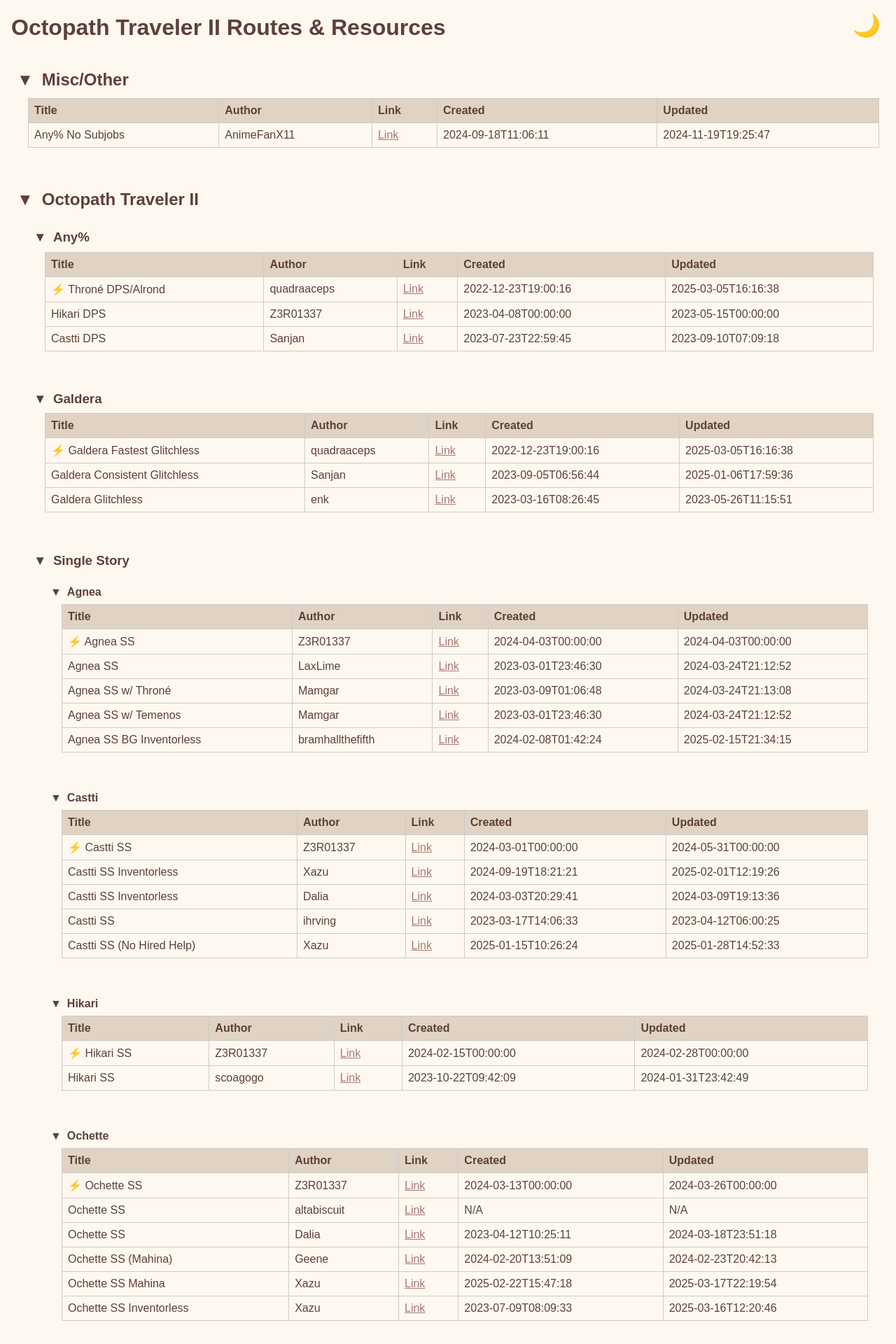
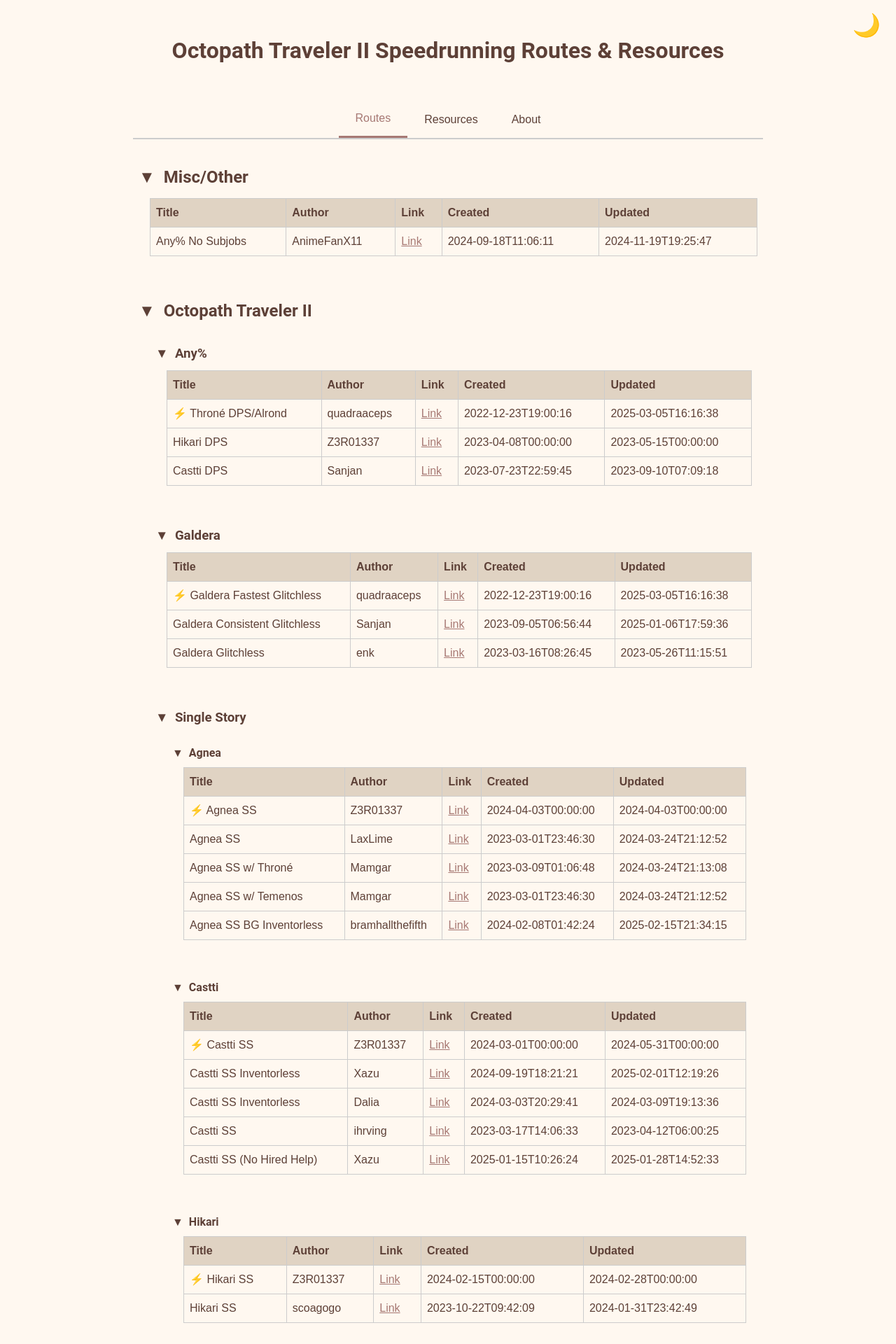
Before and after one commit to yetanotherf0rked/octopath2-stuff, a Jekyll site: the page built from index.html, in a window 1280 px wide. Shown: the top 1920 px of the page at 70% size. Built offline with Jekyll 4.4.1, drawn with Linux system fonts in a browser that asks for light colours.

Commit message:
added back the tabs, updated style, updated ABOUT.md

```diff
--- a/ABOUT.md
+++ b/ABOUT.md
@@ -1,14 +1,16 @@
-## About
-
-This is a collection of Octopath Traveler II's routes and ressources. Routes' timestamps are dynamically generated when they are not specified manually.
-You can always get the routes in the pinned messages of each server.
-To contribute (add a route, correct a mistake, suggest a feature) consider making a PR.
+- This is a collection of [Octopath Traveler II](https://octopathtraveler.fandom.com/wiki/Octopath_Traveler_II)'s speedrunning routes and ressources.
+- Routes' creation and update dates are dynamically generated when these are not specified manually.
+- You can always get the routes in the pinned messages of each server on the Discord.
+- To contribute (add a route, correct a mistake, suggest a feature) consider making a PR in [this repo](https://github.com/yetanotherf0rked/octopath2-stuff). Instructions to contribute are provided in the *README*.
 
 ## Changelog
 
-- **1/21/2025:** Created, added "BG Table" in Resources.
-- **1/23/2025:** Added "Deep One%" by sneakypeek. Added the "About" section.
-- **1/29/2025:** Added "All Inventor Skills" by sneakypeek.
-- **3/26/2025:** Added "Ochette Single Story Mahina" by Xazu.
-- **3/31/2025:** Added ⚡for fastest routes. Added Modding Discord. Re-organized stuff.
-- **4/01/2025:** Transferring the project to a Github Pages with dynamically generated timestamps.
+- **2025/01/21:** Created, added "BG Table" in Resources.
+- **2025/01/23:** Added "Deep One%" by sneakypeek. Added the "About" section.
+- **2025/01/29:** Added "All Inventor Skills" by sneakypeek.
+- **2025/03/26:** Added "Ochette Single Story Mahina" by Xazu.
+- **2025/03/31:** Added ⚡for fastest routes. Added Modding Discord. Re-organized stuff.
+- **2025/04/01:** Transferring the project to a Github Pages with dynamically generated timestamps.
+
+*Created with ❤️ by [@sneakypeek](https://linktr.ee/sneaky314k) and maintained with 💖 by the [Octopath Traveler Speedrunning Community](https://discord.com/invite/cN3y7mC).*<br />
+*Thanks to [Xazu](https://www.speedrun.com/users/Xazu), [DaliaAsTrue](https://www.speedrun.com/users/DaliaAsTrue) and [ConfirmDeny](https://www.speedrun.com/users/ConfirmDeny) for their ideas and availability.*
--- a/_config.yml
+++ b/_config.yml
@@ -1 +1 @@
-title: "Octopath Traveler II Routes & Resources"
+title: "Octopath Traveler II Speedrunning Routes & Resources"
--- a/assets/css/style.css
+++ b/assets/css/style.css
@@ -1,3 +1,84 @@
+/* Default Fonts */
+body {
+  font-family: "Roboto", "Helvetica Neue", Helvetica, Arial, sans-serif;
+  /* You can also set a default font size and line-height if desired */
+  font-size: 16px;
+  line-height: 1.5;
+}
+
+/* Headings (optional, if you want a different font or weight for titles) */
+h1, h2, h3, h4, h5, h6 {
+  font-family: "Roboto", "Helvetica Neue", Helvetica, Arial, sans-serif;
+  font-weight: 700;
+  margin-top: 1rem;
+  margin-bottom: 0.5rem;
+}
+
+/* Paragraphs */
+p {
+  margin-bottom: 1rem;
+}
+
+/* Fallback for code or monospace content */
+code, pre {
+  font-family: Menlo, Monaco, Consolas, "Courier New", monospace;
+}
+
+/* Base styles */
+body {
+  background-color: var(--color-bg);
+  color: var(--color-text);
+  font-family: sans-serif;
+  margin: 0 auto;
+  max-width: 900px;
+  padding: 2em;
+  text-align: center;  /* Center text by default */
+}
+
+/* Page Title */
+h1 {
+  text-align: center;
+  margin-bottom: 1.5em;
+}
+
+/* Google-Style Tab Navigation */
+.tabs {
+  display: flex;
+  justify-content: center;  /* Center the tab buttons horizontally */
+  border-bottom: 2px solid var(--color-border);
+  margin-bottom: 1rem;
+}
+
+.tab-button {
+  background: none;
+  border: none;
+  outline: none;
+  cursor: pointer;
+  padding: 1rem 1.5rem;
+  font-size: 1rem;
+  color: var(--color-text);
+  transition: background-color 0.3s ease, color 0.3s ease;
+}
+
+.tab-button:hover {
+  background-color: var(--color-table-header);
+}
+
+.tab-button.active {
+  border-bottom: 3px solid var(--color-accent);
+  color: var(--color-accent);
+}
+
+/* Tab Content Panels */
+.tab-content {
+  display: none;  /* Hide all panels by default */
+  text-align: left;  /* Allow inner content to be left-aligned if desired */
+}
+
+.tab-content.active {
+  display: block;
+}
+
 /* Light Mode Colors - Refreshed Coffee/Cream Palette */
 :root {
   --color-bg: #FFF8F0;           /* Very light cream background for a clean look */
@@ -6,6 +87,11 @@
   --color-detail: #4E342E;        /* Deep coffee tone for borders and details */
   --color-table-header: #E0D3C3;   /* Soft beige table header for a gentle contrast */
   --color-border: #CCCCCC;        /* Light gray borders for a subtle separation */
+
+  /* Link state colors for Light Mode */
+  --color-link-default: var(--color-accent);
+  --color-link-visited: #856c67;  /* Slightly darker shade for visited links */
+  --color-link-hover: #804d44;    /* Slightly deeper accent on hover */
 }
 
 /* Dark Mode Colors - Refreshed Coffee/Cream Palette */
@@ -16,19 +102,24 @@
   --color-detail: #A1887F;        /* Muted, warm detail tone that is easy on the eyes */
   --color-table-header: #180e0e;   /* Consistent dark header, or you can choose a slightly lighter tone if preferred */
   --color-border: #555555;        /* Dark gray borders that maintain structure without overpowering */
+
+  /* Link state colors for Dark Mode */
+  --color-link-default: var(--color-accent);
+  --color-link-visited: #c8b7af;  /* Slightly darker for visited links */
+  --color-link-hover: #baa89e;    /* A subtle change on hover */
 }
 
-/* Base styles */
-body {
-  background-color: var(--color-bg);
-  color: var(--color-text);
-  font-family: sans-serif;
-  margin: 1em;
+
+/* Link styling for all states */
+a:link {
+  color: var(--color-link-default);
 }
-
-/* Links */
-a {
-  color: var(--color-accent);
+a:visited {
+  color: var(--color-link-visited);
+}
+a:hover,
+a:active {
+  color: var(--color-link-hover);
 }
 
 /* Header, footer, and section borders */
--- a/index.html
+++ b/index.html
@@ -1,23 +1,66 @@
 ---
 layout: default
-title: "Octopath Traveler II Routes & Resources"
+title: "Octopath Traveler II Speedrunning Routes & Resources"
 ---
+
 <h1>{{ page.title }}</h1>
+
+<!-- Tab Navigation -->
+<div class="tabs">
+  <button class="tab-button active" data-tab="routes">Routes</button>
+  <button class="tab-button" data-tab="resources">Resources</button>
+  <button class="tab-button" data-tab="about">About</button>
+</div>
+
+<!-- Tab Contents -->
+<div class="tab-content active" id="tab-routes">
   <div id="routeContainer"></div>
+</div>
+
+<div class="tab-content" id="tab-resources">
+  <div id="resourceContainer"></div>
+</div>
+
+{% capture about_content %}
+  {% include_relative ABOUT.md %}
+{% endcapture %}
+<div class="tab-content" id="tab-about">
+  {{ about_content | markdownify }}
+</div>
 
 <script>
-  // Inject the JSON data from _data/routes-with-timestamps.json
-  var data = {{ site.data.routes-with-timestamps | jsonify }};
+// Tab switching functionality
+document.querySelectorAll('.tab-button').forEach(function(button) {
+  button.addEventListener('click', function() {
+    var tab = this.getAttribute('data-tab');
 
-  // Recursive function to render a group.
-  // groupName: the name/key of this group.
-  // group: the actual data (either an array of routes or an object with sub-groups).
-  // level: the heading level (defaults to 2).
+    // Toggle content panels by updating the active class
+    document.querySelectorAll('.tab-content').forEach(function(content) {
+      if(content.id === 'tab-' + tab) {
+        content.classList.add('active');
+      } else {
+        content.classList.remove('active');
+      }
+    });
+
+    // Update active button styling
+    document.querySelectorAll('.tab-button').forEach(function(btn) {
+      btn.classList.remove('active');
+    });
+    this.classList.add('active');
+  });
+});
+
+// ----------------------
+// Routes Tab
+// ----------------------
+// Data from _data/routes-with-timestamps.json
+var routesData = {{ site.data.routes-with-timestamps | jsonify }};
+
+// Recursive function to render a group of routes.
 function renderGroup(groupName, group, level) {
   level = level || 2;
   var html = '';
-
-    // Render header with a toggle icon.
   html += '<div class="group">';
   html += '<h' + level + ' class="toggle" onclick="toggleSection(this)">';
   html += '<span class="toggle-icon">&#9660;</span>' + groupName;
@@ -80,4 +117,21 @@
     headerEl.querySelector(".toggle-icon").innerHTML = "&#9658;";
   }
 }
+
+// ----------------------
+// Resources Tab
+// ----------------------
+var resourcesData = {{ site.data.resources | jsonify }};
+var resourceContainer = document.getElementById('resourceContainer');
+var resourcesHtml = '';
+
+Object.keys(resourcesData).sort().forEach(function(category) {
+  resourcesHtml += '<h2>' + category + '</h2>';
+  resourcesHtml += '<ul>';
+  resourcesData[category].forEach(function(item) {
+    resourcesHtml += '<li><a href="' + item.link + '" target="_blank">' + item.Title + '</a></li>';
+  });
+  resourcesHtml += '</ul>';
+});
+resourceContainer.innerHTML = resourcesHtml;
 </script>
```
Also changed, not shown: other parts of index.html (+5 -11 lines). Lines whose indentation alone changed are shown as unchanged.
